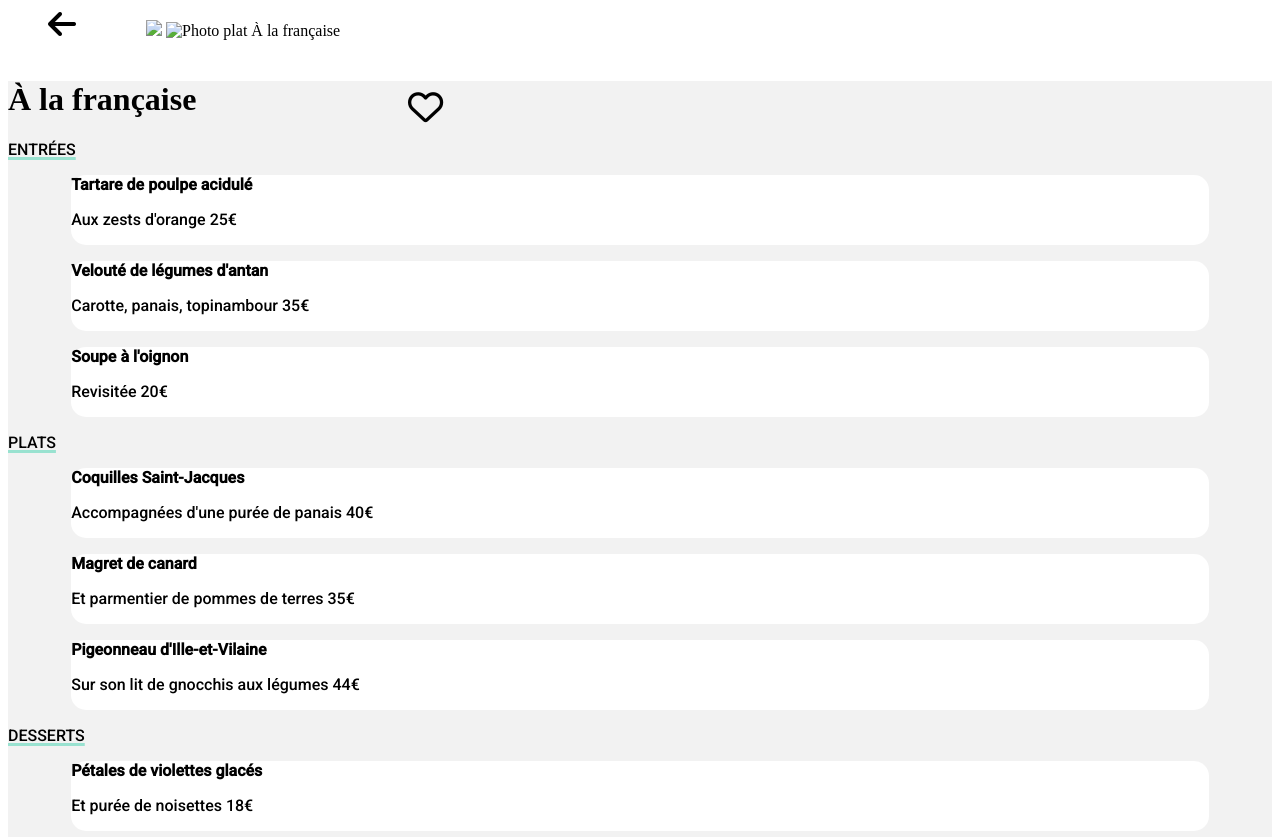
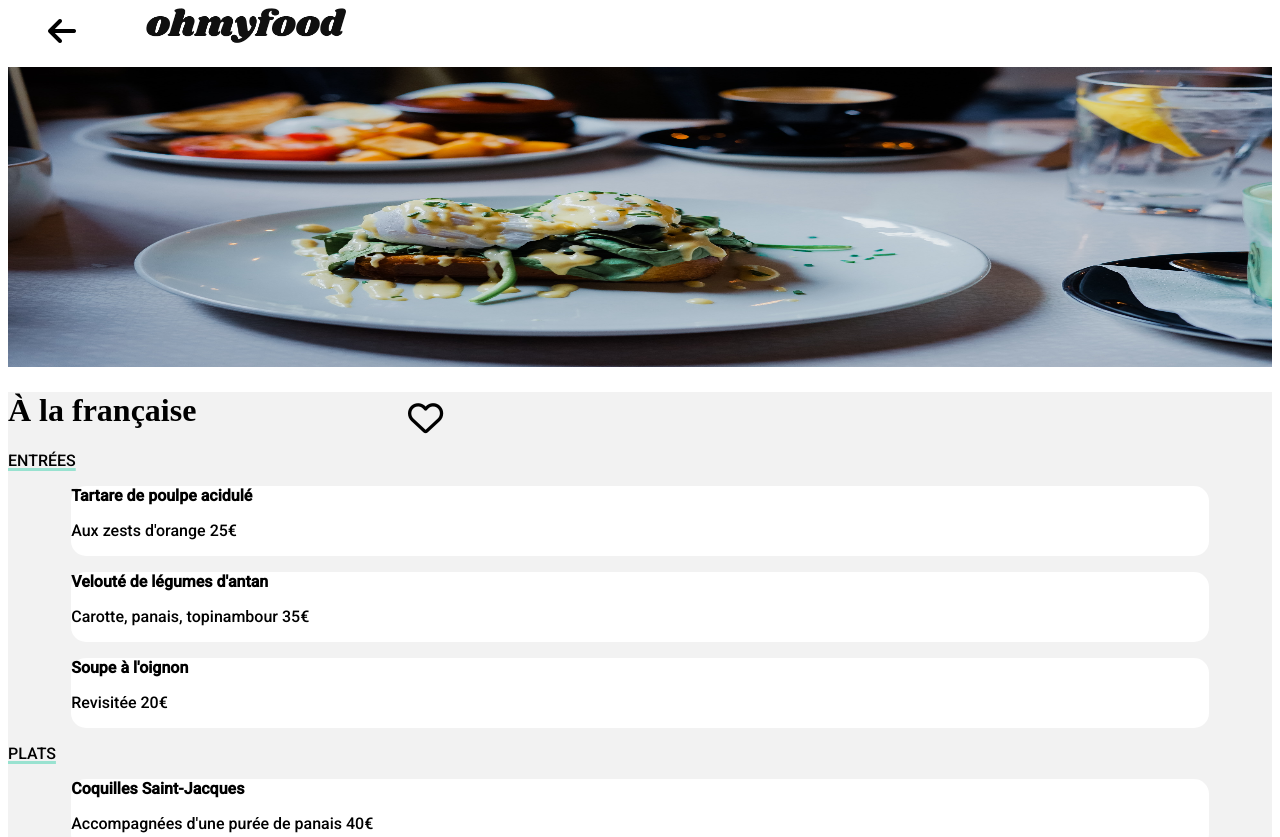
Before and after one commit to Jerem7777/P3_DosSantos, a website: page pages/Menu-fr.html in a window 1280 px wide. Shown: the top 837 px of the page. Drawn offline with Linux system fonts and the light colour scheme; a web font is replaced by a local one.

Commit message:
MAJ liens images

```diff
--- a/pages/Menu-fr.html
+++ b/pages/Menu-fr.html
@@ -11,8 +11,8 @@
 
 
 <body>
-<a href="../index.html"i class="fa-solid fa-arrow-left"></a></i><img class="logo" src="logo/ohmyfood.png">
-<img class="img-fr"src="restaurants/card-3.jpg" alt="Photo plat À la française">
+<a href="../index.html"i class="fa-solid fa-arrow-left"></a></i><img class="logo" src="../logo/ohmyfood.png">
+<img class="img-fr"src="../restaurants/card-3.jpg" alt="Photo plat À la française">
 
 <div class="bloc-menu">
     <h1>À la française</h1><i class="fa-regular fa-heart"></i>
```
Also changed, not shown: pages/Menu-délice.html (+2 -2 lines), pages/Menu-note.html (+2 -2 lines), pages/Menu-palette.html (+2 -2 lines).
